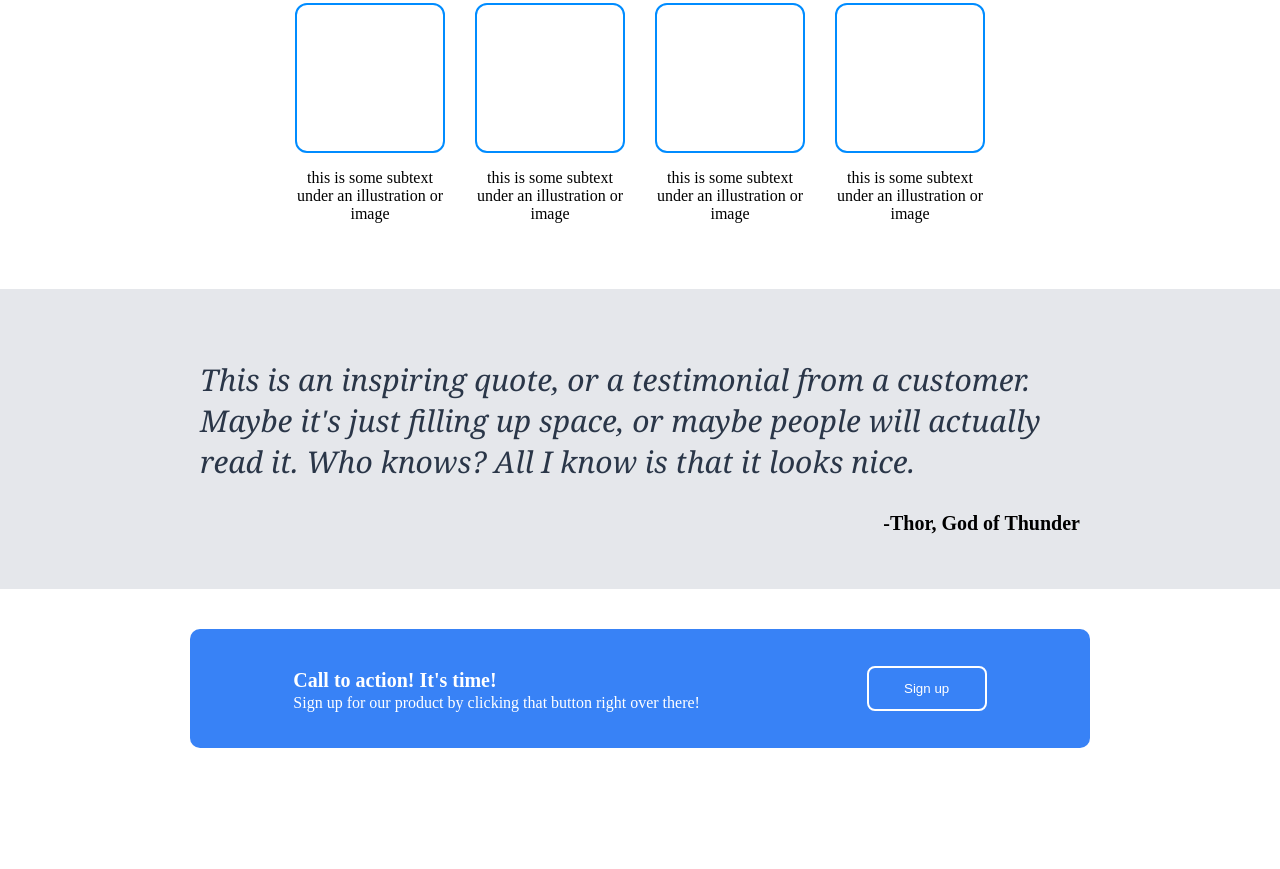
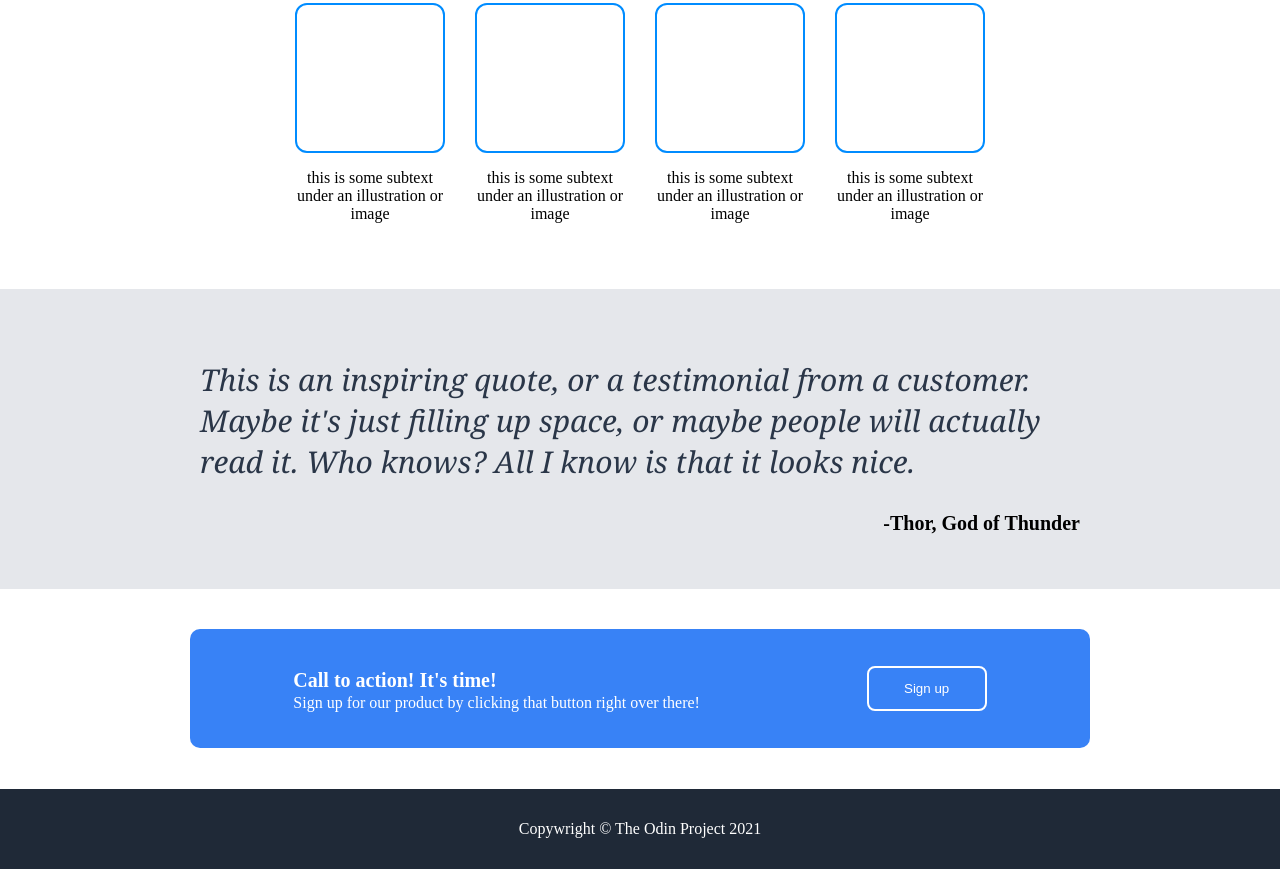
Before and after one commit to josfam/landing-page, a plain HTML site: page index.html in a window 1280 px wide. Shown: the part 536-1405 px from the top of the page. Before the commit the page ends 1325 px from the top, so only its background shows below. Drawn offline with Linux system fonts and the light colour scheme; grey boxes are pictures that could not be loaded.

Commit message:
Add footer

```diff
--- a/index.html
+++ b/index.html
@@ -74,10 +74,10 @@
 				<button class="cta-button"> Sign up</button>
 			</div>
 		</section>
-
 	</main>
 
-	<footer>
+	<footer class="footer">
+		<p>Copywright &copy; The Odin Project 2021</p>
 	</footer>
 </body>
 </html>
--- a/style.css
+++ b/style.css
@@ -188,3 +188,12 @@ a {
 	text-decoration: none;
 	color: #e5e7eb;
 }
+
+.footer {
+	display: flex;
+	justify-content: center;
+	align-items: center;
+	height: 80px;
+	background-color: #1f2937;
+	color: white;
+}
```
